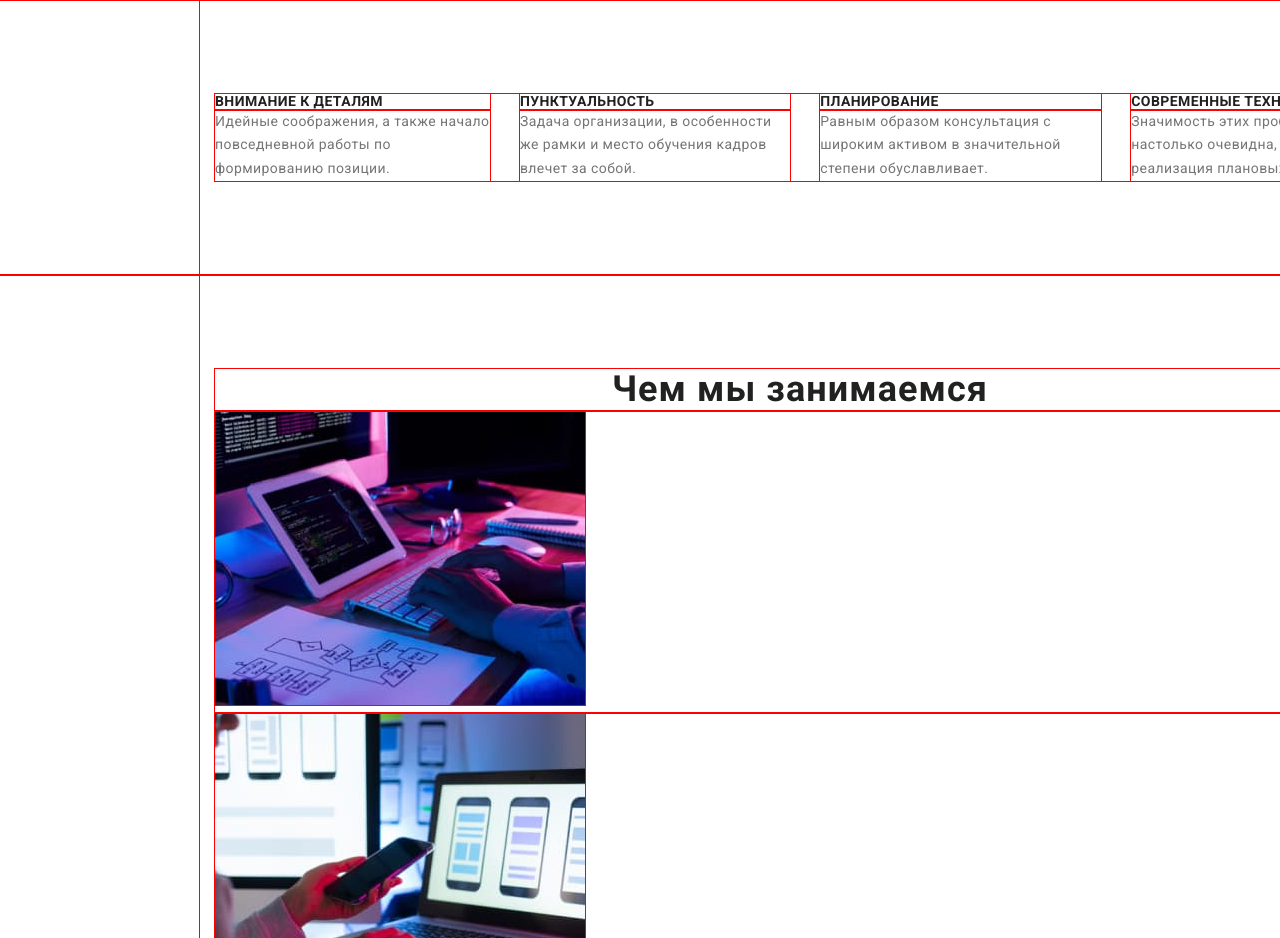
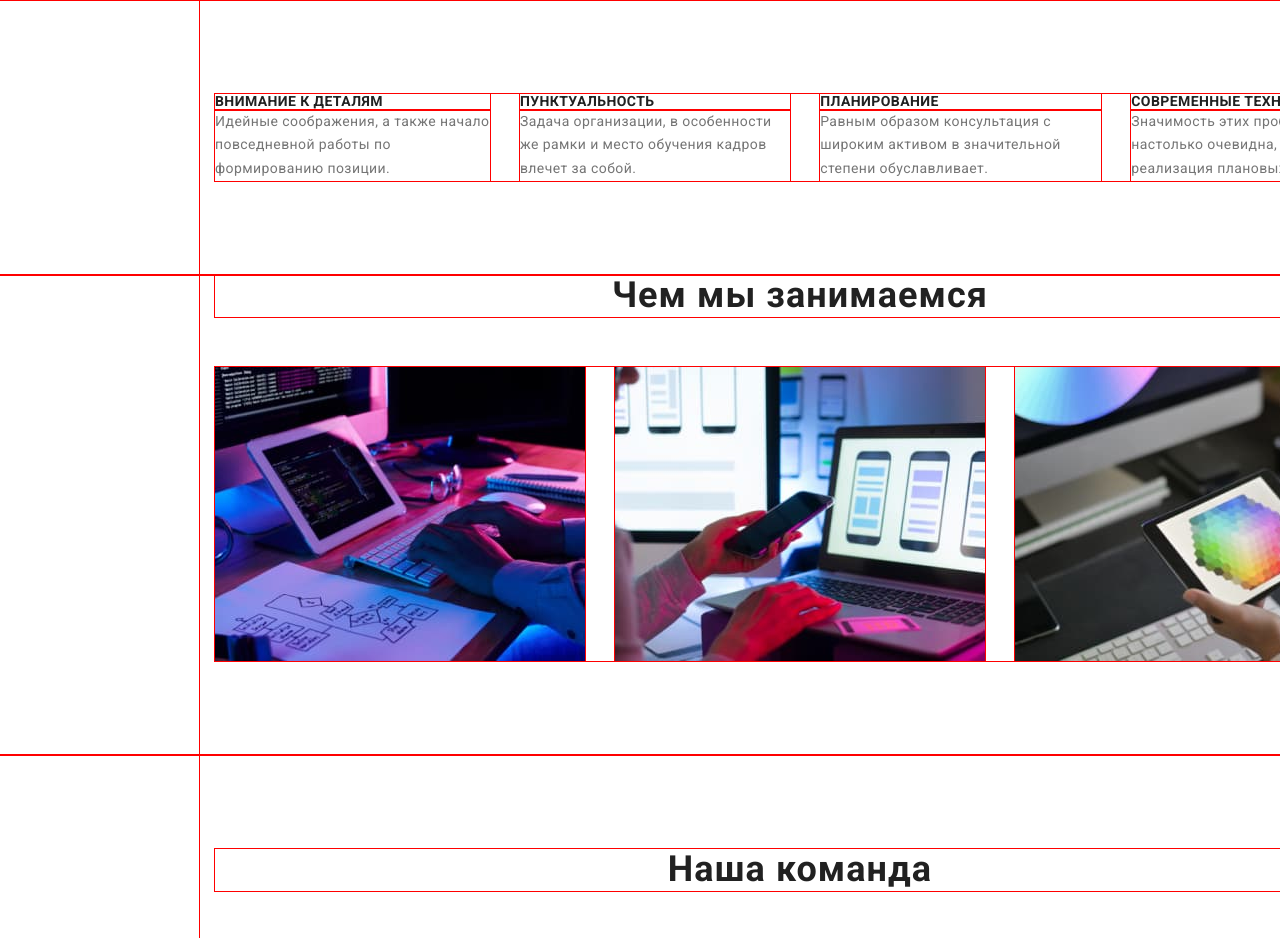
Before and after one commit to Zmennn/goit-markup-hw-03, a plain HTML site: page index.html in a window 1280 px wide. Shown: the part 680-1618 px from the top of the page. Drawn offline with nearby package versions, Linux system fonts and the light colour scheme.

Commit message:
Update styles.css

```diff
--- a/css/styles.css
+++ b/css/styles.css
@@ -10,11 +10,24 @@
 }
 
 *{outline: 1px solid red;}
-html{
-box-sizing: border-box;}
+/* reset styles */
+a{text-decoration: none;color: inherit;}
+
+.list{list-style: none; margin: 0; padding: 0; }
+
+h1,h2,h3,p{margin: 0;}
+
+html{box-sizing: border-box;}
 *,*::after,*::before{
   box-sizing: inherit;}
 
+img {
+  display: block;
+  max-width: 100%;
+  height: auto;
+}
+
+/* Body */
 body{
 font-family: 'Roboto', sans-serif;
 color: var(--primary-text-color) ;
@@ -23,10 +36,7 @@ line-height: 1.71;
 letter-spacing: 0.03em;}
 .body-container{ width: 1600px;}
 
-/* reset styles */
-a{text-decoration: none;color: inherit;}
-.list{list-style: none; margin: 0; padding: 0; }
-h1,h2,h3,p{margin: 0;}
+
 
 /* all containers */
 .container{
@@ -143,7 +153,13 @@ text-transform: uppercase;}
 
 
 /*    specialization */
-.specialization-title{color: var(--primari-title-color);
+.specialization .container{padding-top: 0;}
+.specialization ul{display: flex;}
+.specialization li:not(:last-child){margin-right: 30px;}
+.specialization-title{
+text-align: center;
+margin-bottom: 50px;
+color: var(--primari-title-color);
 font-size: 36px;
 line-height: 1.16;
 text-align: center;
@@ -151,7 +167,11 @@ letter-spacing: 0.03em;}
 
 /*     team  */
 .team{background-color: val(--second-bg-color);}
-.team-title{color: var(--primari-title-color);
+.team ul{display: flex;}
+.team li:not(:last-child){margin-right: 30px;}
+.team-title{
+margin-bottom: 50px;
+color: var(--primari-title-color);
 font-size: 36px;
 line-height: 1.16;
 text-align: center;
```
